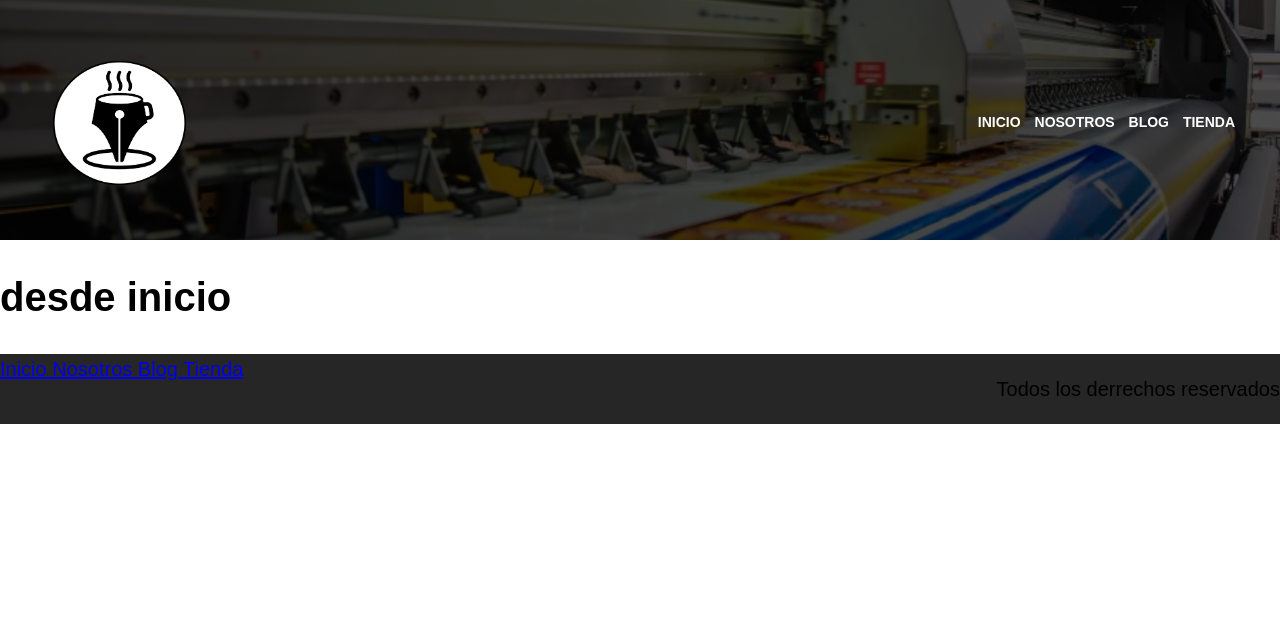
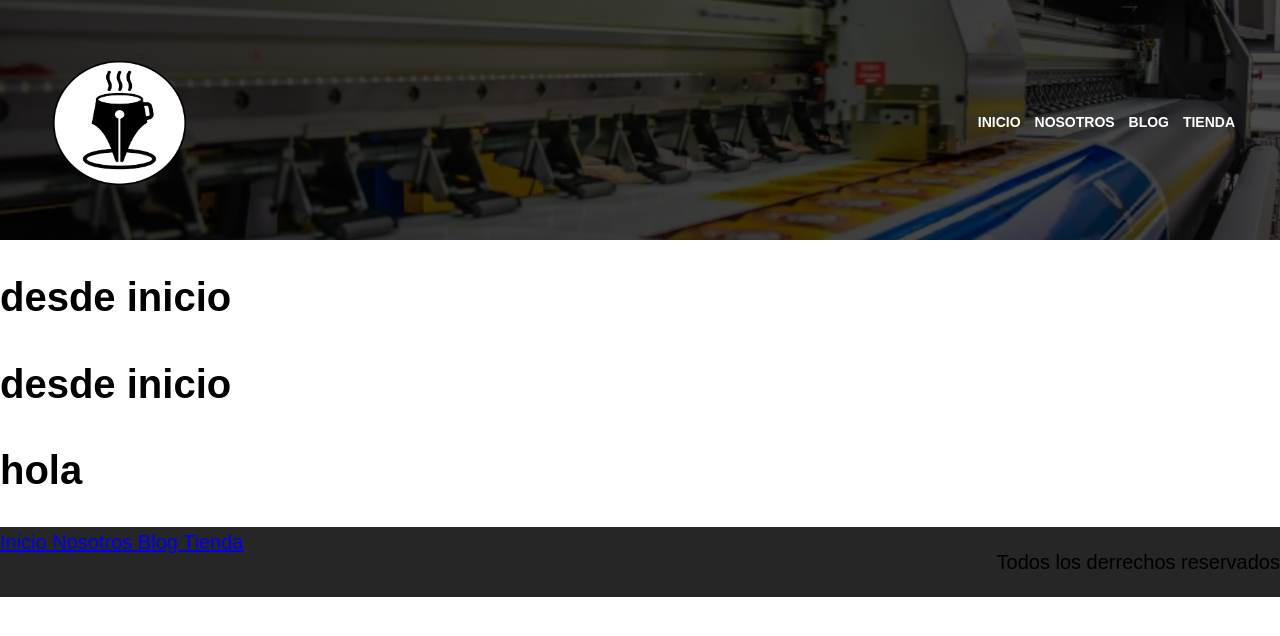
Before and after one commit to kevinRepos-droid/KevinNext.JS, a Next.js app: page / in a window 1280 px wide. Shown: the top 636 px of the page. Built offline with nearby package versions, Linux system fonts and the light colour scheme.

Commit message:
agregando tercera etiqueta

```diff
--- a/pages/index.js
+++ b/pages/index.js
@@ -10,6 +10,8 @@ export default function Home() {
         pagina ='Inicio'
       >
         <h1>desde inicio</h1>
+        <h1>desde inicio</h1>
+        <h1>hola</h1>
 
 
 
```
